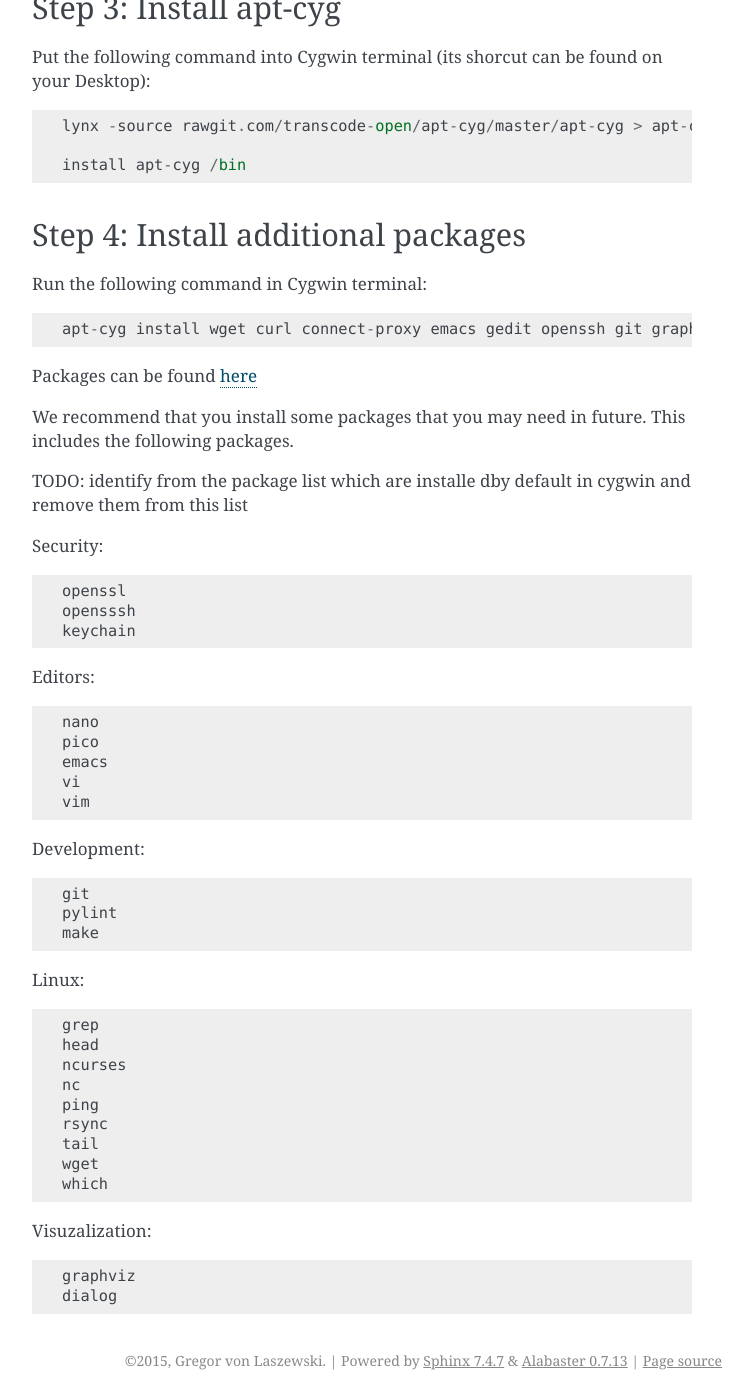
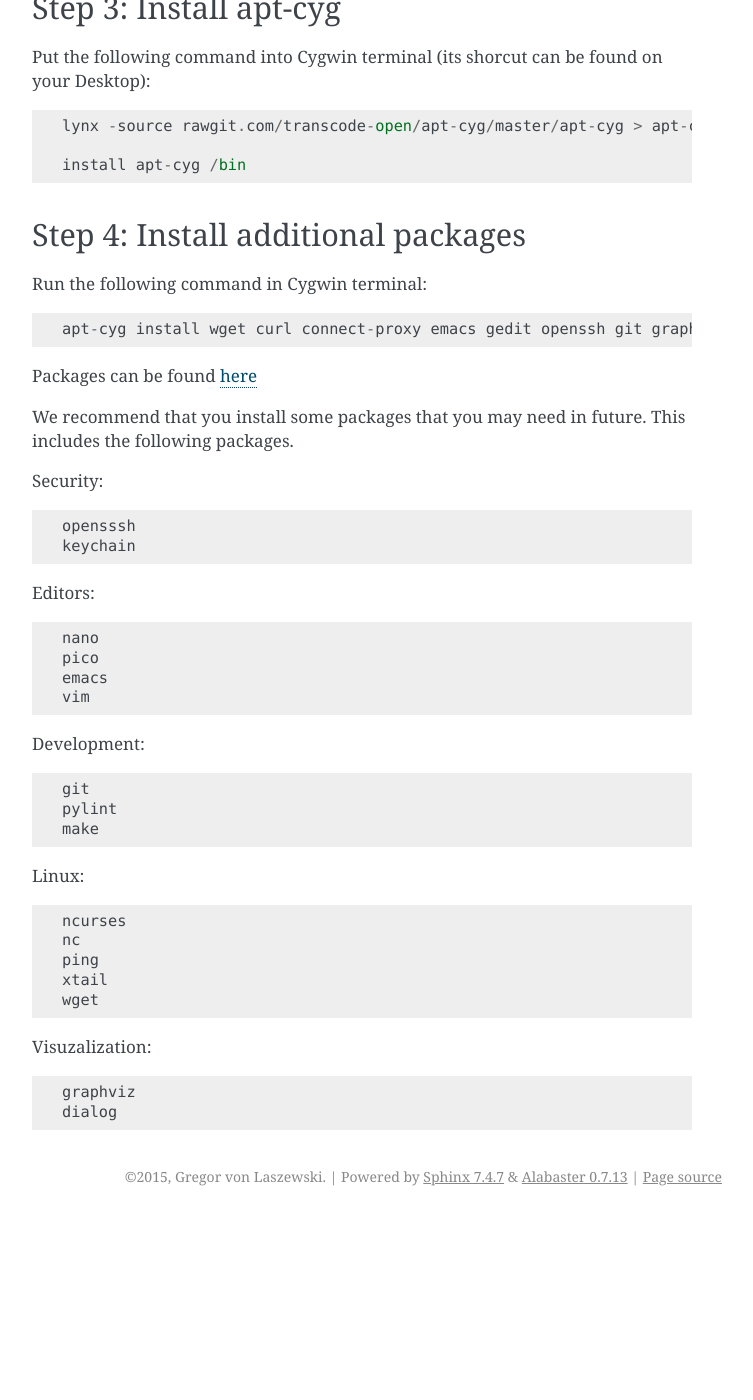
Before and after one commit to cloudmesh-cmd3/windows-cygwin-experimental, a Sphinx documentation site: the page built from docs/source/windows/installation.rst, in a window 1280 px wide and 1400 px high, scrolled down 755 px. Shown: the whole window, without its empty margins (388-1141 px from the left). Built offline with Sphinx 7.4.7, drawn with Linux system fonts in a browser that asks for light colours; after the commit the page ends 1971 px from its top, so only the background shows below that.

Commit message:
deleted default packages cygwin documentation

```diff
--- a/docs/source/windows/installation.rst
+++ b/docs/source/windows/installation.rst
@@ -56,12 +56,9 @@ Packages can be found `here`_
 We recommend that you install some packages that you may need in
 future. This includes the following packages.
 
-TODO: identify from the package list which are installe dby default in
-cygwin and remove them from this list
 
 Security::
 
-  openssl
   opensssh
   keychain
 
@@ -70,7 +67,6 @@ Editors::
   nano
   pico
   emacs
-  vi
   vim
 
 Development::
@@ -81,15 +77,11 @@ Development::
 
 Linux::
 
-  grep
-  head
   ncurses
   nc
   ping
-  rsync
-  tail
+  xtail
   wget
-  which
 
 Visuzalization::
 
```
Also changed, not shown: shellicon.ico (added), 1 other file.
